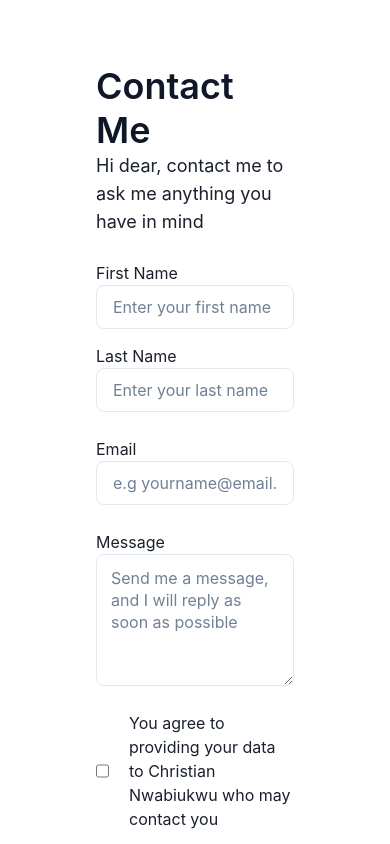
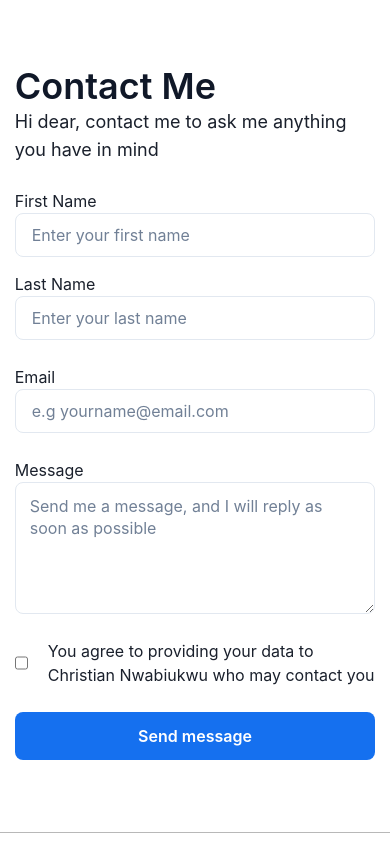
Before and after one commit to Ugochrist13/hng-task, a React (Vite) app: page /contact in a window 390 px wide. Shown: the top 844 px of the page. Built offline with nearby package versions, Linux system fonts and the light colour scheme.

Commit message:
stage 2 push

```diff
--- a/src/components/contact.css
+++ b/src/components/contact.css
@@ -1,5 +1,5 @@
 .form {
-  width: 70%;
+  width: 90%;
   padding: 64px 96px;
   display: flex;
   flex-direction: column;
@@ -24,7 +24,7 @@
     padding: 0px 5px;
   }
   .form {
-    width: 95%;
+    padding: 64px 50px;
   }
   .name {
     flex-direction: column;
@@ -43,7 +43,8 @@
     padding: 0px 0px;
   }
   .form {
-    width: 100%;
+    width: 95%;
+    padding: 64px 5px;
   }
   #hi {
     font-size: 18px;
```
